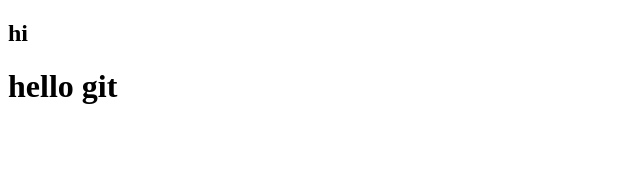
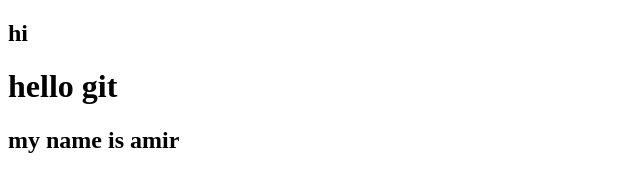
Before and after one commit to amirhpooladi/git, a website: page index.html in a window 1280 px wide. Shown: the whole page, without its empty margins (0-640 px from the left). Drawn offline with Linux system fonts and the light colour scheme.

Commit message:
test for git

```diff
--- a/index.html
+++ b/index.html
@@ -9,6 +9,7 @@
 <body>
     <h2>hi</h2>
     <h1> hello git</h1>
+    <h2>my name is amir</h2>
     <script src="index.js"></script>
 </body>
 </html>
```
